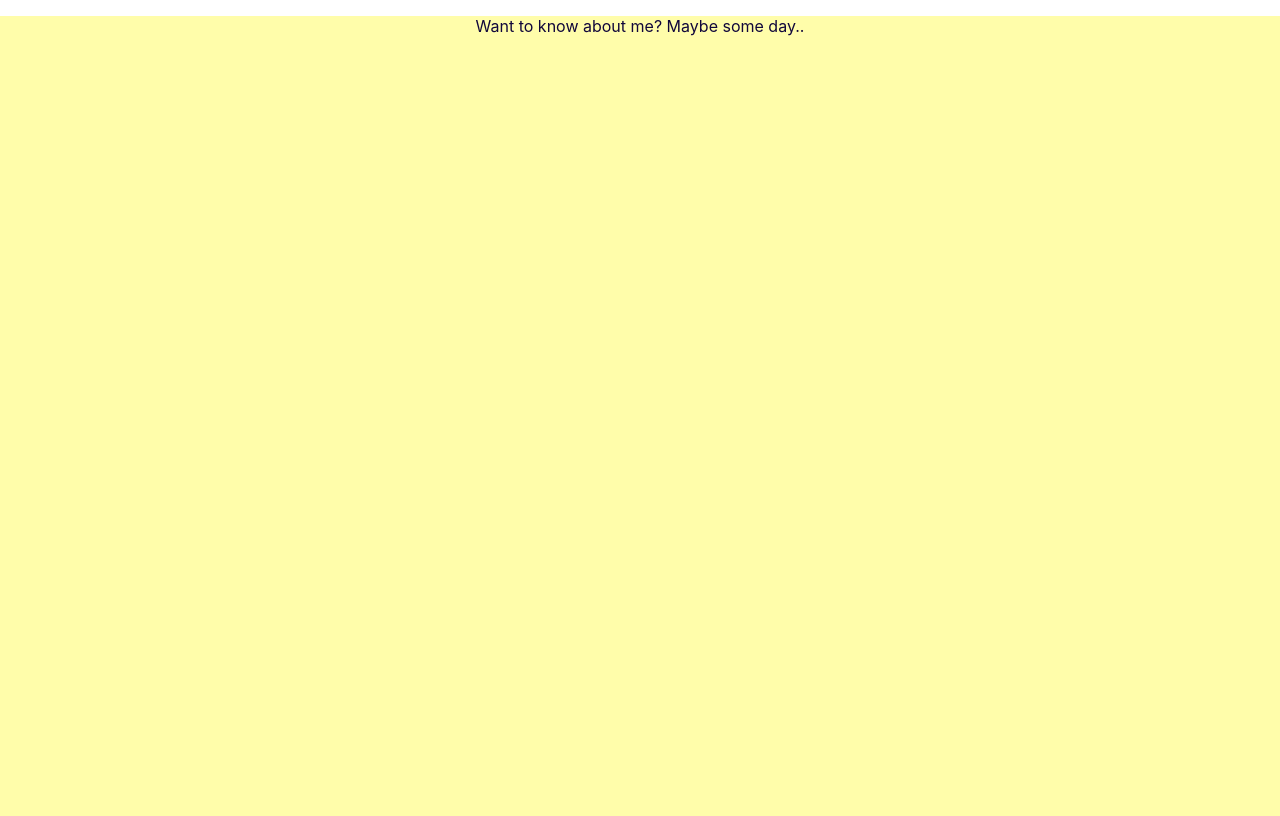
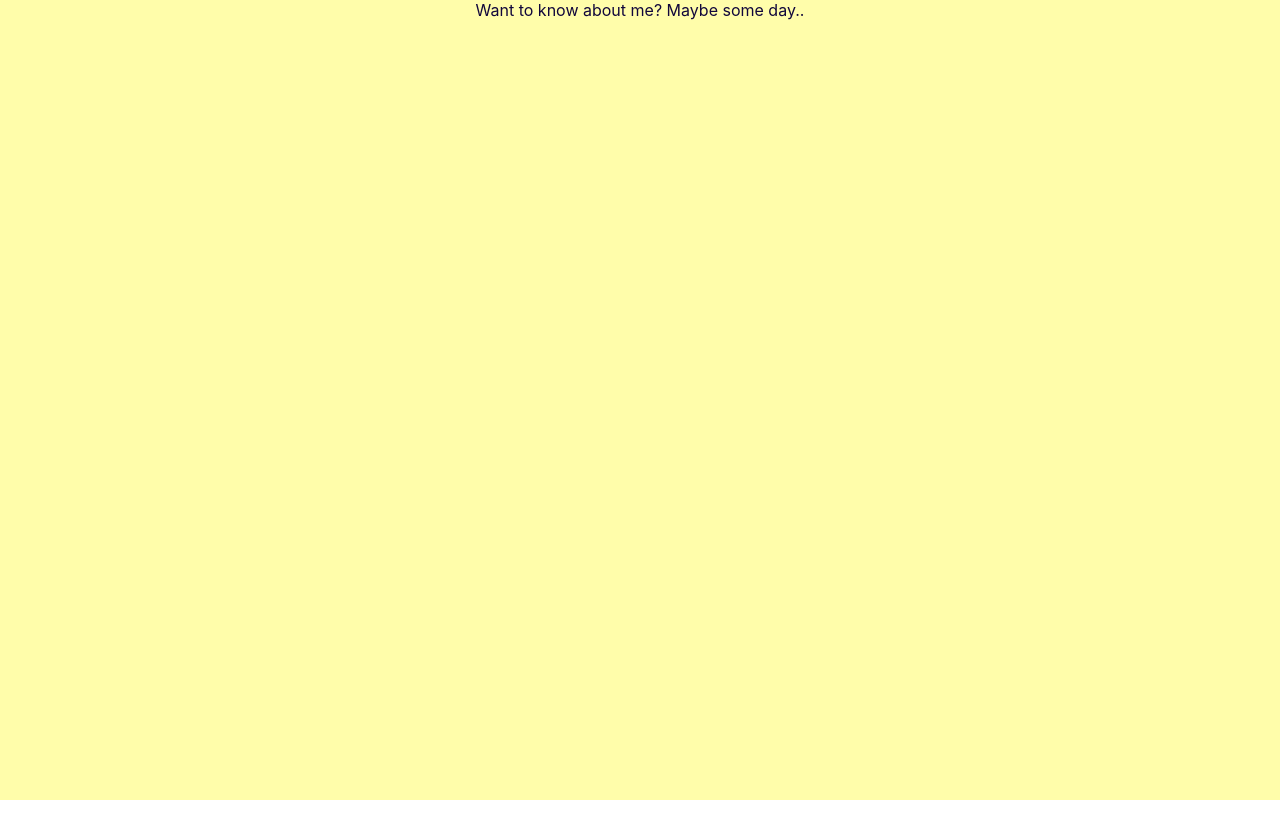
Before and after one commit to MuffinTheMan/caleblarsen.dev, a React (Create React App) app: page /about in a window 1280 px wide. Built offline with nearby package versions, Linux system fonts and the light colour scheme.

Commit message:
Make Home and About PureComponents for now.

```diff
--- a/src/components/About.js
+++ b/src/components/About.js
@@ -1,9 +1,9 @@
-import React, { Component } from 'react';
+import React, { PureComponent } from 'react';
 
-export class About extends Component {
+export class About extends PureComponent {
   render() {
     return (
-      <p>Want to know about me? Maybe some day..</p>
+      <div>Want to know about me? Maybe some day..</div>
     );
   }
 }
--- a/src/components/Home.js
+++ b/src/components/Home.js
@@ -1,7 +1,7 @@
-import React, { Component } from 'react';
+import React, { PureComponent } from 'react';
 import logo from '../logo.svg';
 
-export class Home extends Component {
+export class Home extends PureComponent {
   render() {
     return (
         <div>
```
